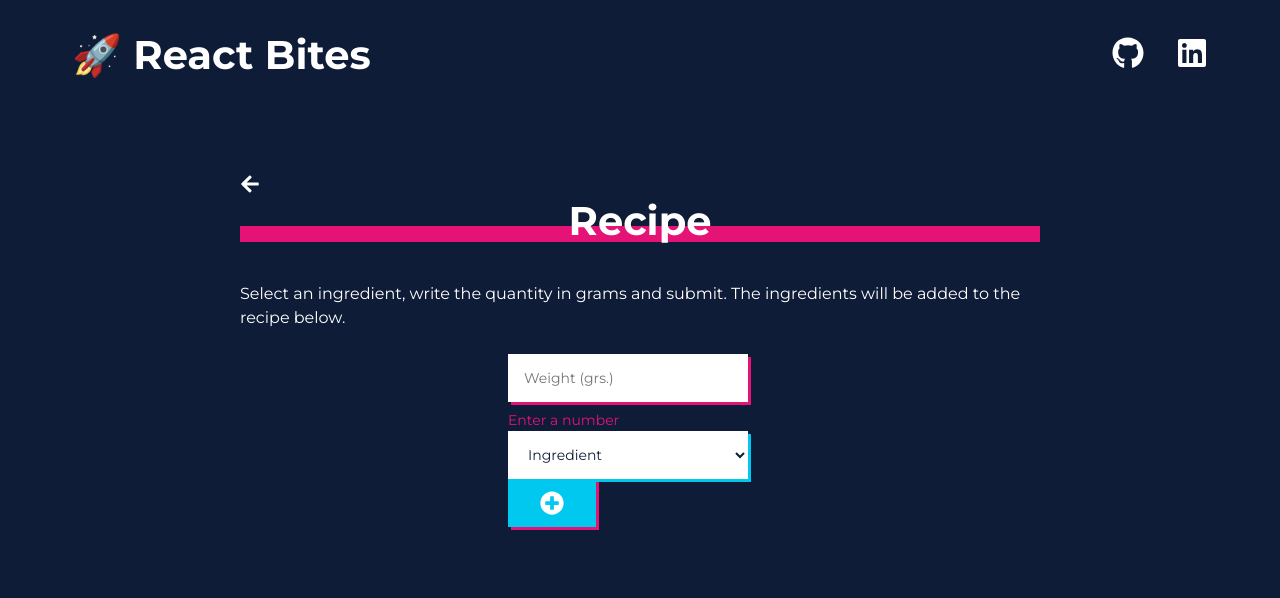
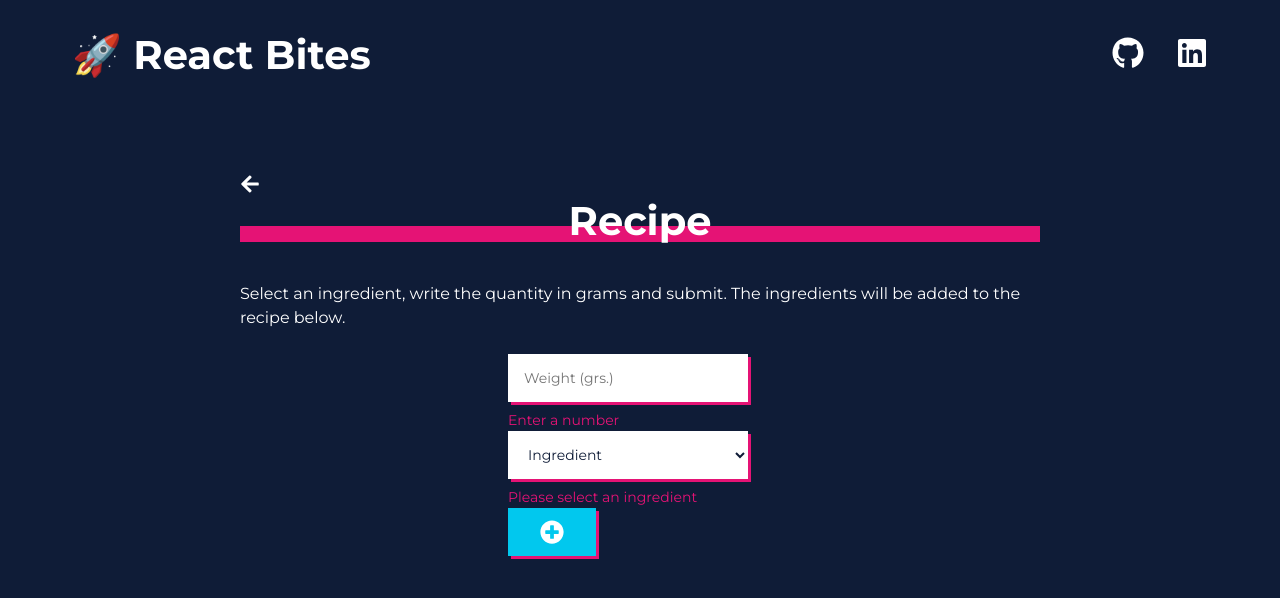
Before and after one commit to AlbaCasas/react-bites, a React (Create React App) app: page /recipe in a window 1280 px wide. Shown: the top 598 px of the page. Built offline with nearby package versions, Linux system fonts and the light colour scheme.

Commit message:
Add error to select and fix input bem

```diff
--- a/src/components/Input/Input.jsx
+++ b/src/components/Input/Input.jsx
@@ -1,13 +1,13 @@
 const Input = ({ placeholder, testId = "", error, onBlur, className = "" }) => {
   return (
-    <div className={className}>
+    <div className={`input-box ${className}`}>
       <input
-        className={`input ${error ? "input--error" : ""}`}
+        className={`input-box__input ${error ? "input-box__input--error" : ""}`}
         placeholder={placeholder}
         onBlur={onBlur}
         data-testid={testId}
       />
-      <p className="text--error">{error}</p>
+      {error && <p className="input-box__text ">{error}</p>}
     </div>
   );
 };
--- a/src/components/Input/Input.scss
+++ b/src/components/Input/Input.scss
@@ -1,4 +1,5 @@
-.input {
+.input-box {
+  &__input {
     outline: none;
     min-width: 240px;
     font-size: 14px;
@@ -12,8 +13,9 @@
     }
   }
 
-.text--error {
+  &__text {
+    font-size: 14px;
     margin-top: 8px;
     color: $primary;
-  font-size: 14px;
   }
+}
--- a/src/components/Select/Select.jsx
+++ b/src/components/Select/Select.jsx
@@ -1,13 +1,18 @@
-const Select = ({ children, className = "", name, value, onChange }) => {
+const Select = ({ children, className = "", name, value, onChange, error }) => {
   return (
+    <div className={`select-box ${className}`}>
       <select
-      className={`select ${className}`}
+        className={`select-box__selector ${
+          error && "select-box__selector--error"
+        }`}
         name={name}
         value={value}
         onChange={onChange}
       >
         {children}
       </select>
+      {error && <p className="select-box__text text-error">{error}</p>}
+    </div>
   );
 };
 
--- a/src/components/Select/Select.scss
+++ b/src/components/Select/Select.scss
@@ -1,10 +1,22 @@
-.select {
+.select-box {
+  &__selector {
+    width: 100%;
     border: 0;
     box-shadow: 3px 3px 0 $secondary;
     outline: none;
-  font-size: 18px;
+    font-size: 14px;
     background-color: $white;
     color: $background;
     padding: 14px 16px;
     height: 48px;
+    &--error {
+      box-shadow: 3px 3px 0px $primary;
+      font-size: 14px;
     }
+  }
+  &__text {
+    font-size: 14px;
+    margin-top: 8px;
+    color: $primary;
+  }
+}
--- a/src/pages/challenges/Calculator/Calculator.scss
+++ b/src/pages/challenges/Calculator/Calculator.scss
@@ -5,6 +5,13 @@
   }
   &__select {
     margin-right: 24px;
+
+    select {
+      min-width: 32px;
+      font-size: 18px;
+      height: fit-content;
+      padding: 4px;
+    }
   }
   &__button {
     margin-right: 24px;
@@ -15,3 +22,24 @@
     margin-right: 24px;
   }
 }
+
+@media (max-width: $media-mobile) {
+  .calculator {
+    &__operation {
+      align-items: center;
+      justify-content: center;
+      flex-wrap: wrap;
+    }
+    &__select {
+      margin-right: 16px;
+    }
+
+    &__button {
+      margin-right: 16px;
+    }
+
+    &__equals {
+      margin-right: 16px;
+    }
+  }
+}
--- a/src/pages/challenges/Recipe/Recipe.scss
+++ b/src/pages/challenges/Recipe/Recipe.scss
@@ -8,9 +8,8 @@
     margin-right: 24px;
   }
   &__select {
+    width: 240px;
     margin-right: 24px;
-    min-width: 240px;
-    font-size: 14px;
   }
   &__button {
     height: fit-content;
@@ -42,8 +41,8 @@
     }
     &__select {
       max-width: 240px;
+      margin-right: 16px;
       margin-bottom: 16px;
-      margin-right: 16px;
     }
     &__button {
       max-width: fit-content;
```
Lines whose indentation alone changed are shown as unchanged.
